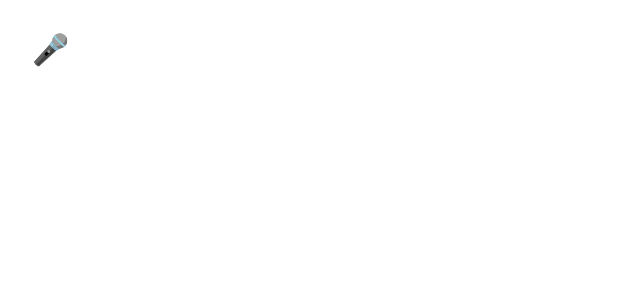
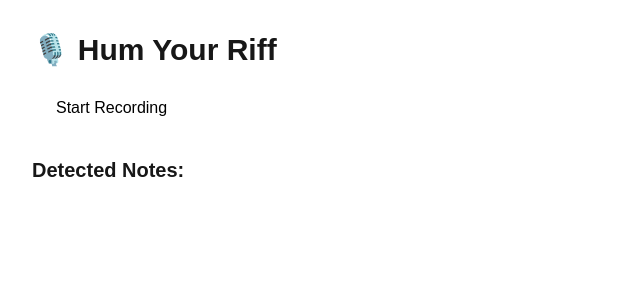
Before and after one commit to cataladev/riffs, a Next.js app: page /hum in a window 1280 px wide. Shown: the top 300 px of the page, without its empty margins (0-640 px from the left). Built offline with nearby package versions, Linux system fonts and the light colour scheme.

Commit message:
type shit

```diff
--- /dev/null
+++ b/src/app/components/HumRecorder.tsx
@@ -0,0 +1,97 @@
+"use client"
+
+import { useRef, useState } from "react"
+import { AMDF } from "pitchfinder"
+
+type NotesMap = { [timestamp: string]: string }
+
+function getNoteFromFrequency(freq: number): string {
+  const noteNames = ["C", "C#", "D", "D#", "E", "F", "F#", "G", "G#", "A", "A#", "B"]
+  const noteNum = 12 * (Math.log(freq / 440) / Math.log(2))
+  const rounded = Math.round(noteNum) + 69
+  const octave = Math.floor(rounded / 12 - 1)
+  const note = noteNames[rounded % 12]
+  return `${note}${octave}`
+}
+
+function getSessionName(): string {
+  const today = new Date()
+  const formatted = today.toISOString().split("T")[0]
+  return `session_${formatted}`
+}
+
+export default function HumRecorder() {
+  const [recording, setRecording] = useState(false)
+  const [notes, setNotes] = useState<NotesMap>({})
+  const audioContextRef = useRef<AudioContext | null>(null)
+  const processorRef = useRef<ScriptProcessorNode | null>(null)
+  const startTimeRef = useRef<number>(0)
+
+  const handleStart = async () => {
+    const AudioContext = window.AudioContext || (window as any).webkitAudioContext
+    const audioContext = new AudioContext()
+    audioContextRef.current = audioContext
+
+    const stream = await navigator.mediaDevices.getUserMedia({ audio: true })
+    const source = audioContext.createMediaStreamSource(stream)
+
+    const processor = audioContext.createScriptProcessor(2048, 1, 1)
+    const detectPitch = AMDF()
+    startTimeRef.current = performance.now()
+
+    processor.onaudioprocess = (e) => {
+      const input = e.inputBuffer.getChannelData(0)
+      const pitch = detectPitch(input)
+
+      if (pitch) {
+        const note = getNoteFromFrequency(pitch)
+        const timestamp = ((performance.now() - startTimeRef.current) / 1000).toFixed(2)
+
+        setNotes((prev) => {
+          if (prev[timestamp]) return prev
+          return { ...prev, [timestamp]: note }
+        })
+      }
+    }
+
+    source.connect(processor)
+    processor.connect(audioContext.destination)
+    processorRef.current = processor
+    setRecording(true)
+  }
+
+  const handleStop = () => {
+    processorRef.current?.disconnect()
+    audioContextRef.current?.close()
+    setRecording(false)
+
+    const output = {
+      recording: getSessionName(),
+      notes: notes,
+    }
+
+    console.log("Riff Data:", output)
+  }
+
+  return (
+    <div>
+      <button
+        onClick={recording ? handleStop : handleStart}
+        className="px-6 py-3 bg-white text-black rounded-xl hover:scale-105 transition"
+      >
+        {recording ? "Stop Recording" : "Start Recording"}
+      </button>
+
+      <div className="mt-6">
+        <h2 className="text-xl font-semibold mb-2">Detected Notes:</h2>
+        <ul className="text-sm space-y-1">
+          {Object.entries(notes).map(([time, note], i) => (
+            <li key={i}>
+              {note} @ {time}s
+            </li>
+          ))}
+        </ul>
+      </div>
+    </div>
+  )
+}
--- a/src/app/hum/page.tsx
+++ b/src/app/hum/page.tsx
@@ -1,8 +1,10 @@
+import HumRecorder from "../components/HumRecorder"
+
 export default function HumPage() {
-    return (
-      <div className="p-8 text-white">
-        <h1 className="text-3xl font-bold">🎤 Hum Your Riff</h1>
-        <p className="mt-2">This is where users record their humming.</p>
-      </div>
-    )
-  }
+  return (
+    <div className="p-8">
+      <h1 className="text-3xl font-bold mb-4">🎙️ Hum Your Riff</h1>
+      <HumRecorder />
+    </div>
+  )
+}
```
Also changed, not shown: package.json (+7 -6 lines), 1 other file (tests, documents, lock files or other folders).
